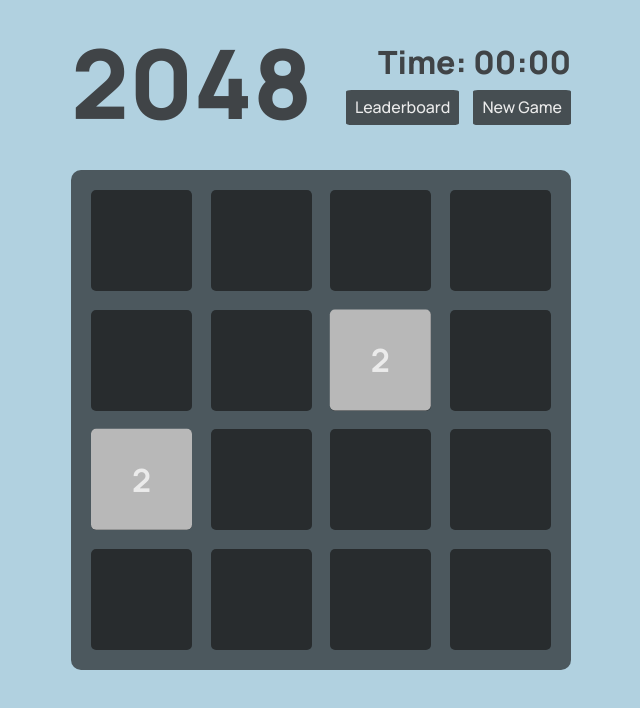
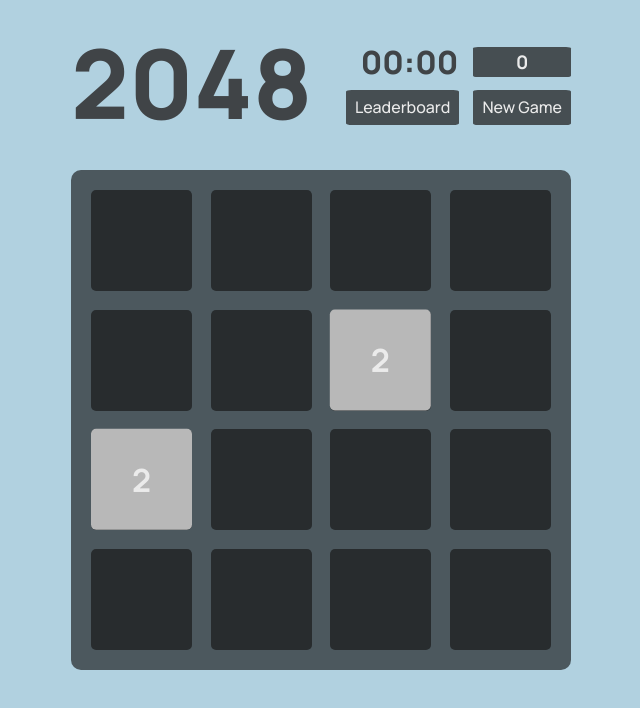
Before and after one commit to NguyenH-T/2048Project, an Angular app: page / in a window 1280 px wide. Shown: the top 708 px of the page, without its empty margins (319-959 px from the left). Built offline with nearby package versions, Linux system fonts and the light colour scheme.

Commit message:
score implemented

```diff
--- a/src/app/app.component.css
+++ b/src/app/app.component.css
@@ -2,6 +2,8 @@
 main {
     --text-color: #404447;
     --game-text-color: #ebebeb;
+    --button-color: #464e52;
+    --button-hover: #545e63;
     position: absolute;
     top: 0;
     left: 0;
@@ -43,12 +45,35 @@ main {
     text-align: center;
 }
 
+.score-container {
+    display: flex;
+    justify-content: space-between;
+}
+
 .timer {
     color: var(--text-color);
     font-size: 2rem;
     font-weight: 900;
-    margin: 0;
+    margin: 0 0 0 auto;
     text-align: right;
+}
+
+.score-box {
+    display: flex;
+    flex-direction: column;
+    justify-content: space-between;
+    background-color: var(--button-color);
+    text-align: center;
+    border-radius: 5%;
+    width: 43.5%;
+    height: 70%;
+    margin: auto 0 auto auto;
+}
+
+.score-text {
+    color: var(--game-text-color);
+    text-align: center;
+    margin: auto;
 }
 
 .menu-button-container {
@@ -57,8 +82,6 @@ main {
 }
 
 .menu-button {
-    --button-color: #464e52;
-    --button-hover: #545e63;
     font-size: 1rem;
     font-weight: 500;
     font-family: 'Manrope';
--- a/src/app/app.component.html
+++ b/src/app/app.component.html
@@ -5,9 +5,16 @@
         2048
       </h1>
       <div class='right-container'>
-        <h2 class='timer'>
-          Time: {{getTime()}}
-        </h2>
+        <div class="score-container">
+          <h2 class='timer'>
+            {{getTime()}}
+          </h2>
+          <div class="score-box">
+            <h3 class="score-text">
+              {{score}}
+            </h3>
+          </div>
+        </div>
         <div class='menu-button-container'>
           <button class='menu-button'>
             Leaderboard
--- a/src/app/app.component.ts
+++ b/src/app/app.component.ts
@@ -13,25 +13,29 @@ import { Observable, Subscription, timer } from 'rxjs';
 export class AppComponent {
   @ViewChild(GameComponent) game!: GameComponent
   time = 0
+  score = 0
   timerSub! : Subscription | undefined
   firstMove = true
 
   tileMoveHandler(event: GameMoveEvent) {
-    console.log('tile moved', event.points)
     if (this.firstMove) {
       this.firstMove = false
       this.timerSub = timer(0, 1000).subscribe(() => {this.time++})
     }
-
+    this.score += event.points
     //TODO: add score to HTML
   }
 
   getTime() {
-    return new Date(this.time * 1000).toISOString().slice(14, 19)
+    if (this.time < 3600) {
+      return new Date(this.time * 1000).toISOString().slice(14, 19)
+    }
+    return '60:00'
   }
 
   newGameHandler() {
     this.game.createNewGame()
+    this.score = 0
     this.firstMove = true
     this.time = 0
     if (this.timerSub !== undefined) {
```
